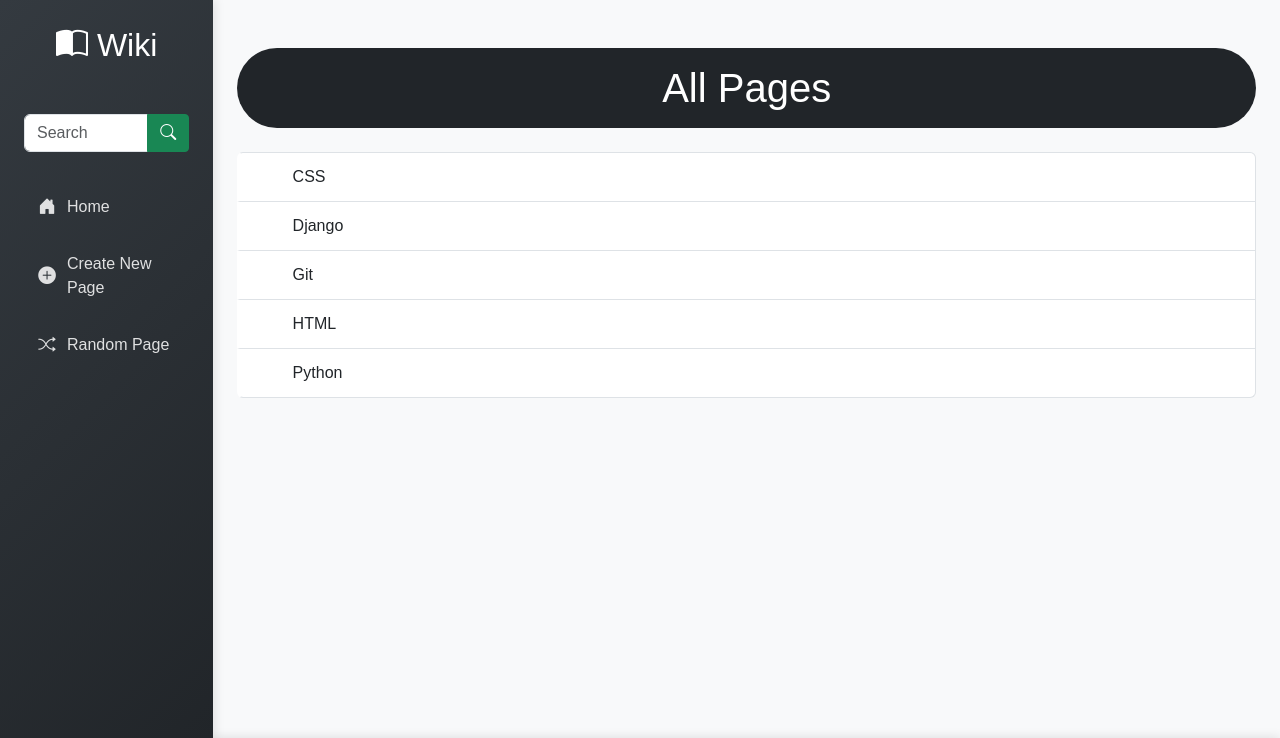
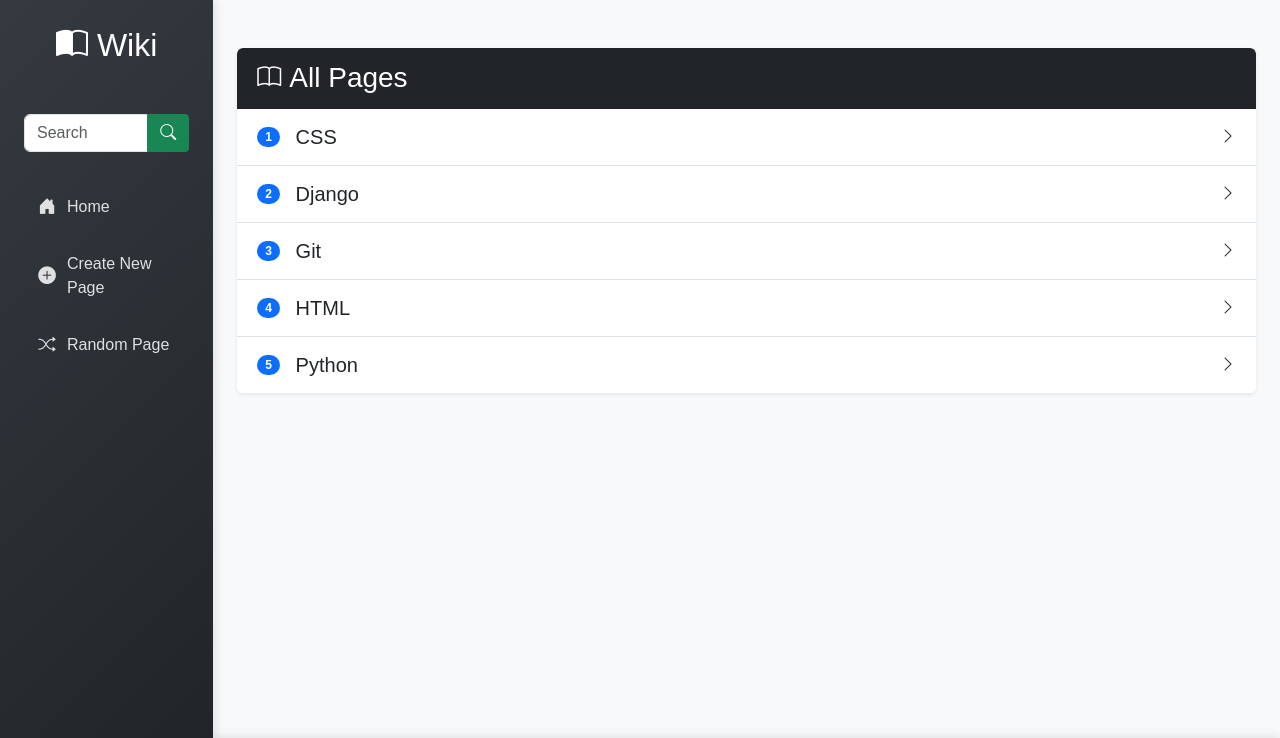
Before and after one commit to sandovaldavid/project-01-wiki, a Django app: page / in a window 1280 px wide. Shown: the top 738 px of the page. Run offline with Django 3.2, Linux system fonts and the light colour scheme.

Commit message:
💄 Enhance index page layout with card design, improved entry display, and user-friendly messaging

```diff
--- a/encyclopedia/templates/encyclopedia/index.html
+++ b/encyclopedia/templates/encyclopedia/index.html
@@ -1,20 +1,37 @@
-{% extends "encyclopedia/layout.html" %}
+{% extends 'encyclopedia/layout.html' %}
 
-{% block title %} Encyclopedia {% endblock %}
+{% block title %}
+    Wiki
+{% endblock %}
 
 {% block body %}
-<div class="container mt-4">
-    <h1 class="mb-4 text-center text-white bg-dark p-3 rounded-pill">All Pages</h1>
-    <div class="list-group">
-        {% for entry in entries %}
-        <a
-            href="wiki/{{ entry }}"
-            class="list-group-item list-group-item-action"
-        >
-            <span class="badge badge-secondary">{{ forloop.counter }}</span>
-            {{ entry }}
-        </a>
-        {% endfor %}
+    <div class="container mt-4">
+        <div class="card shadow-sm">
+            <div class="card-header bg-dark text-white d-flex align-items-center">
+                <i class="bi bi-book me-2 fs-4"></i>
+                <h1 class="mb-0 fs-3">All Pages</h1>
+            </div>
+            <div class="card-body p-0">
+                {% if entries %}
+                    <div class="list-group list-group-flush">
+                        {% for entry in entries %}
+                            <a href="wiki/{{ entry }}" class="list-group-item list-group-item-action d-flex align-items-center py-3">
+                                <span class="badge bg-primary rounded-pill me-3">{{ forloop.counter }}</span>
+                                <div>
+                                    <h5 class="mb-0">{{ entry }}</h5>
+                                </div>
+                                <i class="bi bi-chevron-right ms-auto"></i>
+                            </a>
+                        {% endfor %}
+                    </div>
+                {% else %}
+                    <div class="text-center p-4">
+                        <i class="bi bi-emoji-frown fs-1 text-muted"></i>
+                        <p class="mt-3">No entries found. Create your first page!</p>
+                        <a href="{% url 'new_page' %}" class="btn btn-primary"><i class="bi bi-plus-circle me-2"></i>Create New Page</a>
+                    </div>
+                {% endif %}
+            </div>
+        </div>
     </div>
-</div>
 {% endblock %}
```
